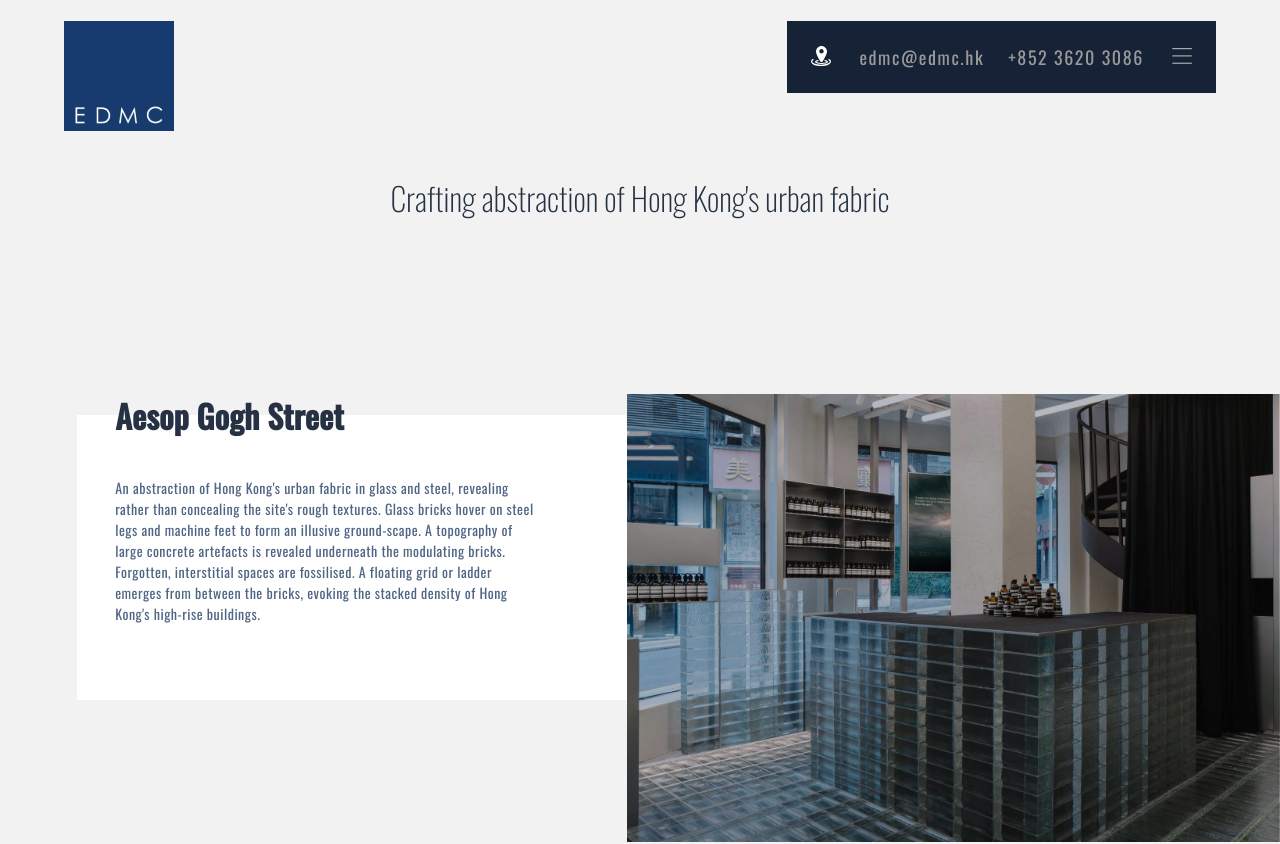
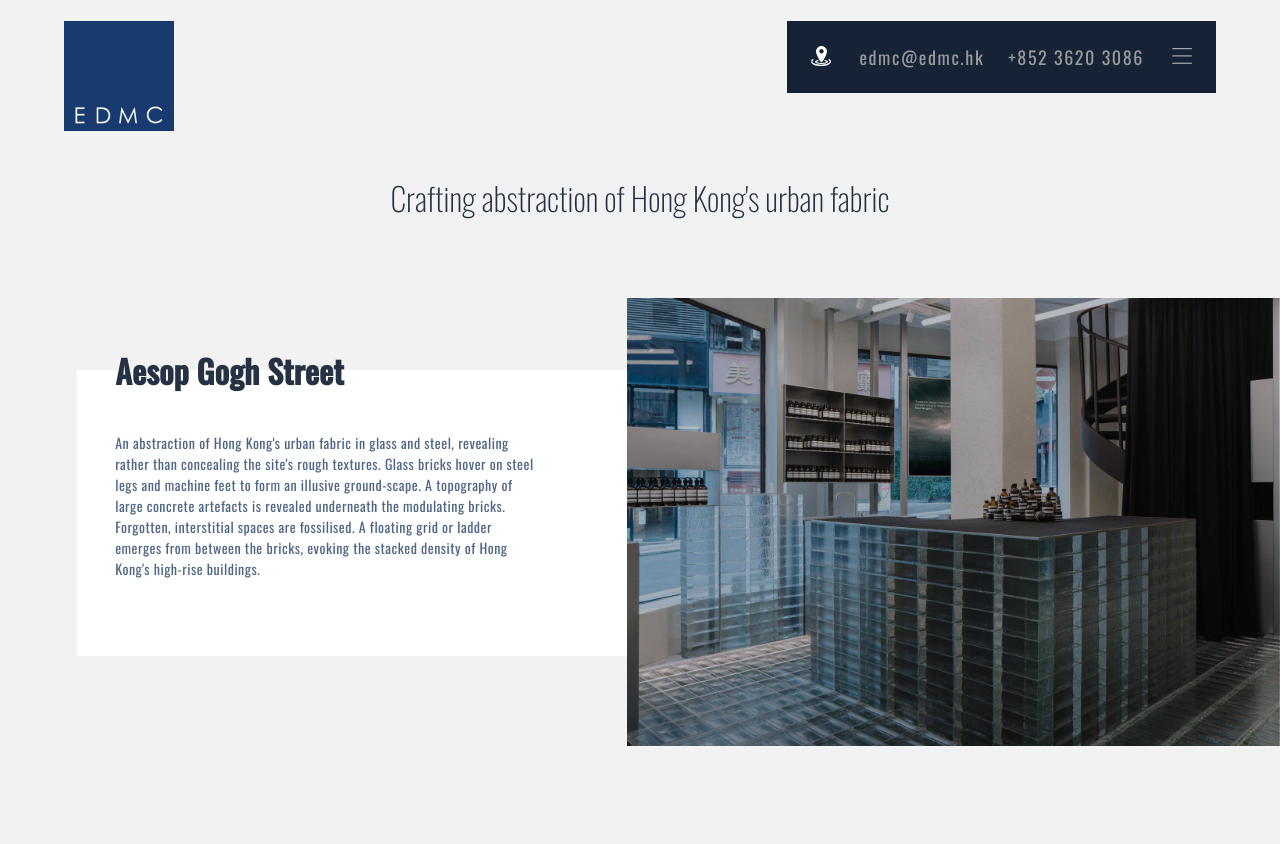
Before and after one commit to ckt22/edmc-website-revamp, a Next.js app: page /case-studies/aesop-gogh-street in a window 1280 px wide. Shown: the top 844 px of the page. Built offline with nearby package versions, Linux system fonts and the light colour scheme; what @googlemaps/react-wrapper would draw is missing.

Commit message:
case studies page styles update

```diff
--- a/pages/case-studies/[cid]/index.module.scss
+++ b/pages/case-studies/[cid]/index.module.scss
@@ -12,12 +12,12 @@
 }
 
 .galleryContainer {
-    margin: 12vh 0;
+    // margin: 12vh 0;
     position: relative;
     min-height: 580px;
     .projectsCardContainer {
         top: 0;
-        margin-top: 6%;
+        margin-top: 10%;
         min-height: 30vh;
         .card {
             position: relative;
@@ -45,7 +45,7 @@
 
         .wide_60 {
             width: 60%;
-            height: 10vh;
+            min-height: 10vh;
         }
 
         .wide_70 {
@@ -77,16 +77,17 @@
 @media (max-width: global.$mobile) {
     .galleryContainer {
         min-height: 25vh;
-        margin-top: 1vh;
-        margin-bottom: 1vh;
+        margin: 5vh 0;
         .imageContainer {
             width: 65%;
+            z-index: 3;
         }
 
         .projectsCardContainer {
             width: 95%;
-            margin-top: 55%;
+            margin-top: 45%;
             height: 5vh;
+            z-index: 4;
             .card {
                 // margin-top: 50%;
                 font-size: 9px;
--- a/styles/global.scss
+++ b/styles/global.scss
@@ -37,6 +37,7 @@
   top: 0;
   left: 0;
   width: 100%;
+  overflow: hidden; // fix the unusual overflow on mobile device
 
   // position: absolute;
 
```
